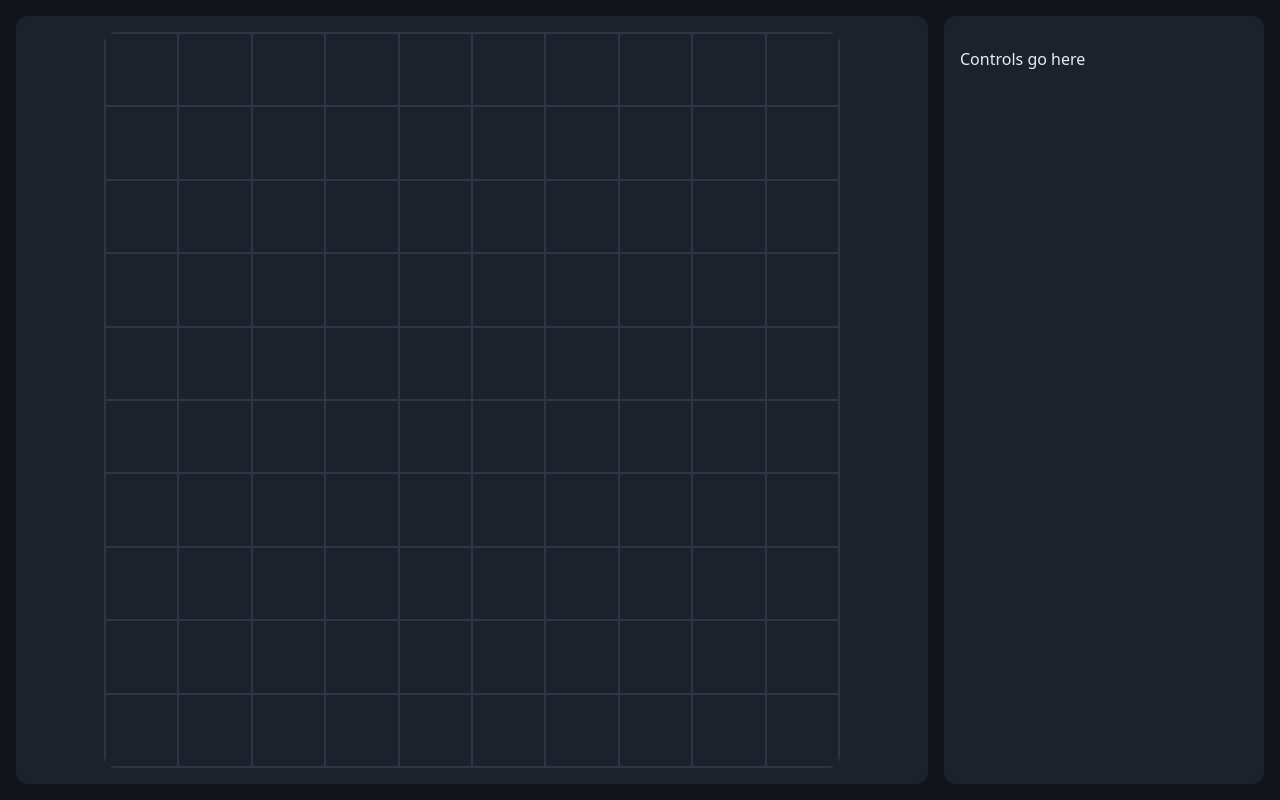
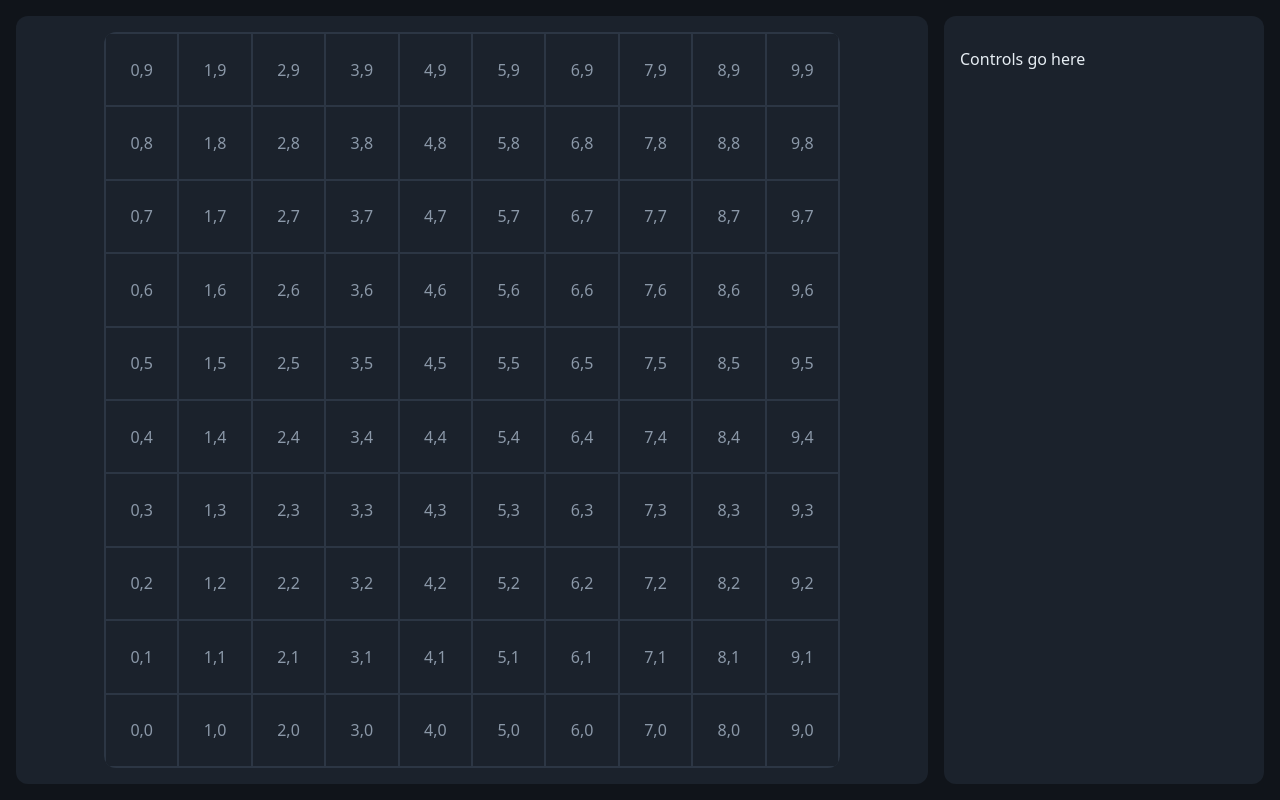
Before and after one commit to violan7naidoo/toy-drone, a website built with Vite: page index.html in a window 1280 px wide. Built offline with nearby package versions, Linux system fonts and the light colour scheme.

Commit message:
feat: show board coordinates

```diff
--- a/src/config.js
+++ b/src/config.js
@@ -1 +1,2 @@
 export const BOARD_SIZE = 10;
+export const SHOW_COORDINATES = true;
--- a/src/styles/main.css
+++ b/src/styles/main.css
@@ -3,13 +3,11 @@
   --color-surface: #1b222c;
   --color-line: #2c3644;
   --color-text: #e6edf3;
+  --color-text-muted: #8b98a8;
   --color-accent: #4cc2ff;
-
   --gap: 16px;
   --radius: 12px;
   --cell-gap: 2px;
-
-
   color-scheme: dark;
 }
 
@@ -60,10 +58,14 @@ body {
 }
 
 .cell {
+  display: grid;
+  place-items: center;
   background: var(--color-surface);
+  color: var(--color-text-muted);
+  font-size: clamp(8px, 2.2cqmin, 16px);
+  font-variant-numeric: tabular-nums;
+  user-select: none;
 }
-
-
 
 .controls-area {
   flex: 0 0 auto;
--- a/src/view/boardView.js
+++ b/src/view/boardView.js
@@ -1,4 +1,4 @@
-import { BOARD_SIZE } from '../config.js';
+import { BOARD_SIZE, SHOW_COORDINATES } from '../config.js';
 
 export function createBoard(container) {
   container.style.setProperty('--size', BOARD_SIZE);
@@ -7,10 +7,18 @@ export function createBoard(container) {
 
   for (let row = 0; row < BOARD_SIZE; row += 1) {
     for (let col = 0; col < BOARD_SIZE; col += 1) {
+      const x = col;
+      const y = BOARD_SIZE - 1 - row;
+
       const cell = document.createElement('div');
       cell.className = 'cell';
-      cell.dataset.x = col;
-      cell.dataset.y = BOARD_SIZE - 1 - row;
+      cell.dataset.x = x;
+      cell.dataset.y = y;
+
+      if (SHOW_COORDINATES) {
+        cell.textContent = `${x},${y}`;
+      }
+
       cells.append(cell);
     }
   }
```
